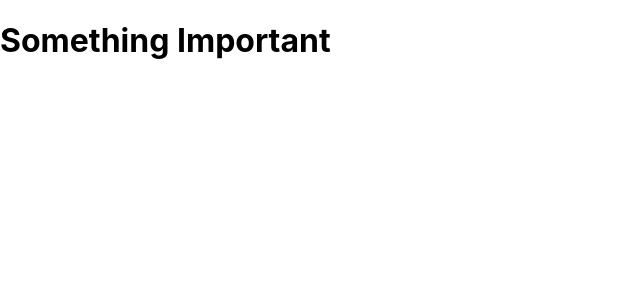
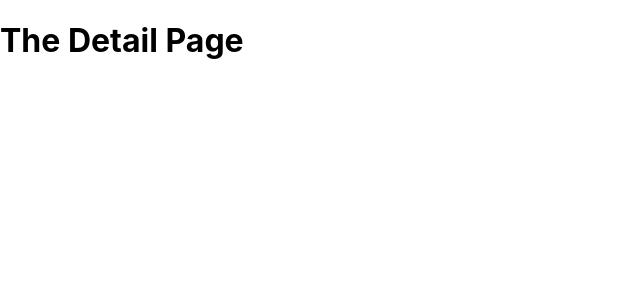
Before and after one commit to rl627/next-js-course-academind, a Next.js app: page /news/something-important in a window 1280 px wide. Shown: the top 300 px of the page, without its empty margins (0-640 px from the left). Built offline with nearby package versions, Linux system fonts and the light colour scheme.

Commit message:
basic dynamic page of newsId implemented

```diff
--- /dev/null
+++ b/pages/news/[newsId].js
@@ -0,0 +1,7 @@
+// our-domain.com/[newsId]
+
+function DetailPage() {
+  return <h1>The Detail Page</h1>;
+}
+
+export default DetailPage;
--- a/pages/news/something-important/index.js
+++ /dev/null
@@ -1,7 +0,0 @@
-// our-domain.com/news/something-important
-
-function SomethingImportant() {
-  return <h1>Something Important</h1>;
-}
-
-export default SomethingImportant;
```
